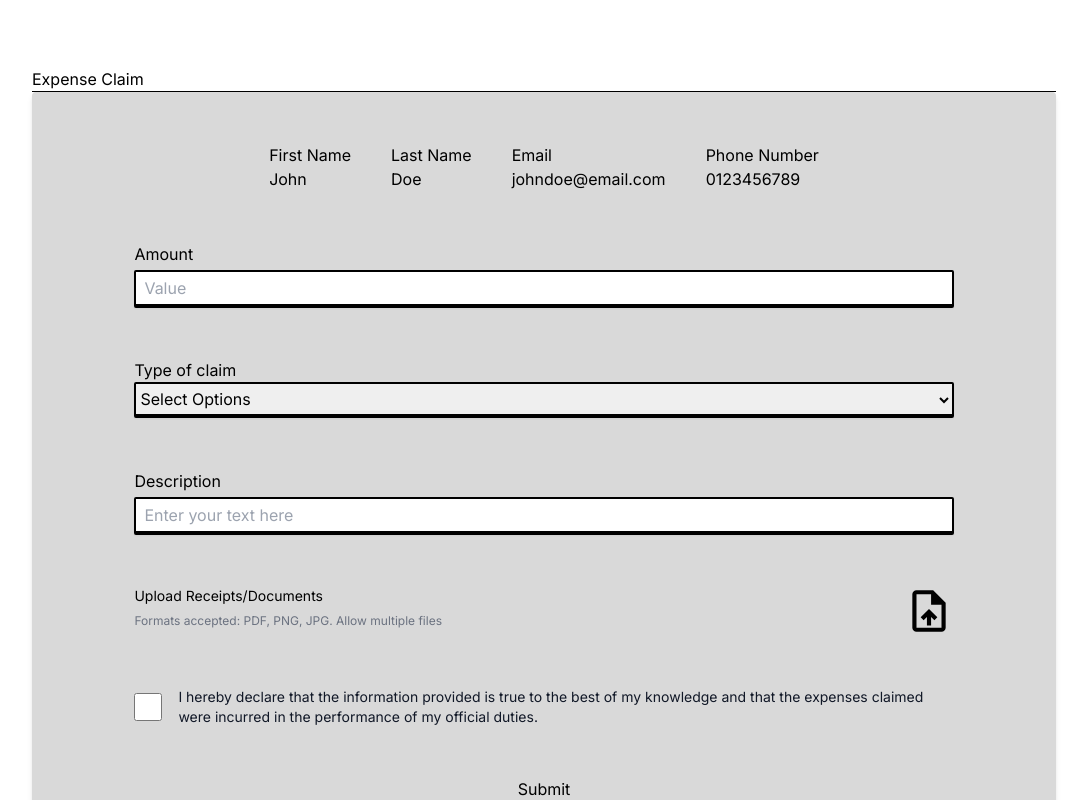
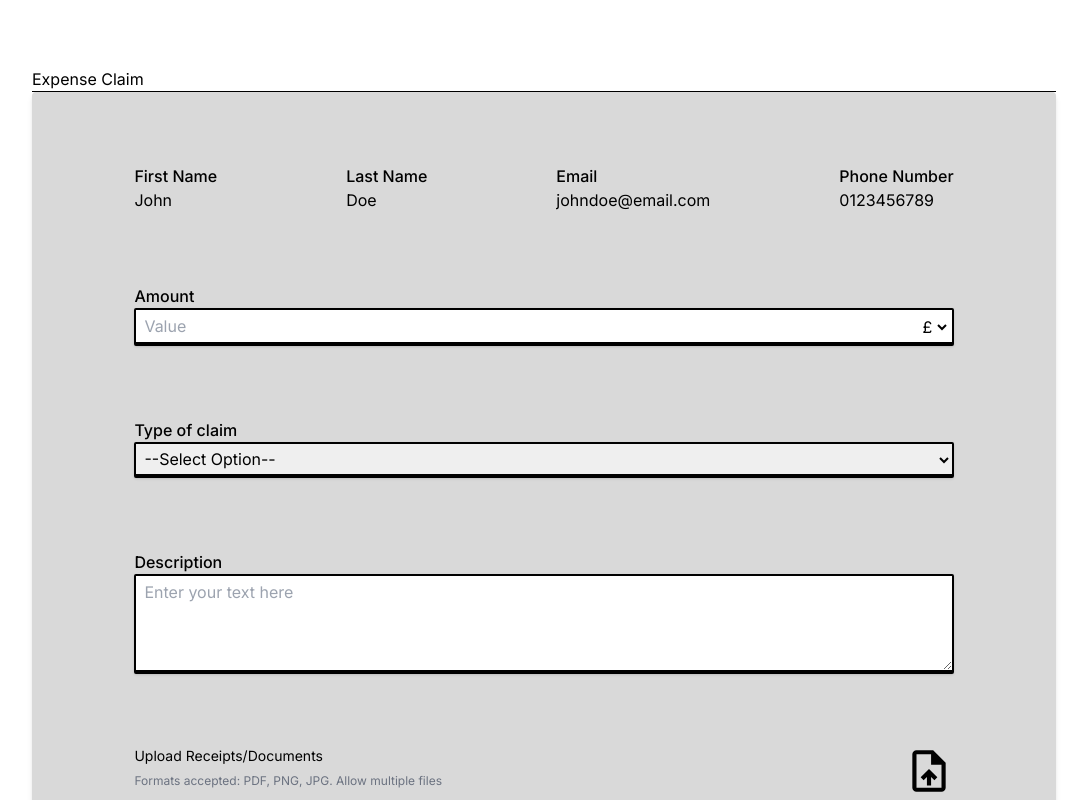
Before and after one commit to Sep-Fading/SWE_Project_Frontend, a Next.js app: page /new_claim in a window 1280 px wide. Shown: the top 800 px of the page, without its empty margins (96-1183 px from the left). Built offline with nearby package versions, Linux system fonts and the light colour scheme.

Commit message:
added expense claim

```diff
--- a/src/Components/Button.tsx
+++ b/src/Components/Button.tsx
@@ -2,12 +2,13 @@ interface ButtonProps {
   onClick?: () => void;
   text: string;
   type?: "submit" | "button" | "reset";
+  style?: string;
 }
 
-const Button = ({ onClick, text, type }: ButtonProps) => {
+const Button = ({ onClick, text, type, style }: ButtonProps) => {
   return (
     <button
-      className="my-2 rounded-sm text-center bg-fdm-gradient text-white w-[200px] h-[40px]"
+      className={`my-2 rounded-sm text-center bg-fdm-gradient text-white h-[40px] ${style}`}
       type={type}
       onClick={onClick}
     >
--- a/src/Components/ClaimInfoBox.tsx
+++ b/src/Components/ClaimInfoBox.tsx
@@ -17,9 +17,9 @@ const ClaimInfoBox = () => {
       </div>
 
       <div className="flex flex-col justify-evenly">
-        <Button text="Approve Claim" />
-        <Button text="Reject Claim" />
-        <Button text="View Description" />
+        <Button text="Approve Claim" style="w-[200px]" />
+        <Button text="Reject Claim" style="w-[200px]" />
+        <Button text="View Description" style="w-[200px]" />
       </div>
     </div>
   );
--- a/src/Components/InputField.tsx
+++ b/src/Components/InputField.tsx
@@ -19,7 +19,9 @@ const InputField = ({
 }: InputProps) => {
   return (
     <div className="flex flex-col relative">
-      <label htmlFor={label} className="mb-1">{label}</label>
+      <label htmlFor={label} className="mb-1 font-medium">
+        {label}
+      </label>
       <Image
         src={`/${icon}.svg`}
         alt="Login"
--- a/src/app/LM_pending_claims/page.tsx
+++ b/src/app/LM_pending_claims/page.tsx
@@ -1,4 +1,3 @@
-import Navigation from "@/Components/Navigation";
 import ClaimInfoBox from "@/Components/ClaimInfoBox";
 import Header from "@/Components/Header";
 
--- a/src/app/Login/forgot_password/page.tsx
+++ b/src/app/Login/forgot_password/page.tsx
@@ -55,7 +55,7 @@ const NewPassword = () => {
             handleChange={handlePasswordChange}
           />
         </div>
-        <Button type="submit" text="Reset Password" onClick={onClick} />
+        <Button type="submit" text="Reset Password" style="w-[200px]" onClick={onClick} />
       </form>
     </div>
   );
--- a/src/app/Login/page.tsx
+++ b/src/app/Login/page.tsx
@@ -60,7 +60,12 @@ const Login = () => {
             Forgot password?
           </Link>
         </div>
-        <Button type="submit" text="Login" onClick={onClick} />
+        <Button
+          type="submit"
+          text="Login"
+          onClick={onClick}
+          style="w-[200px]"
+        />
       </form>
     </div>
   );
--- a/src/app/new_claim/page.tsx
+++ b/src/app/new_claim/page.tsx
@@ -8,6 +8,7 @@ import Button from "@/Components/Button";
 
 const ExpenseClaim = () => {
   const [amount, setAmount] = useState("");
+  const [currency, setCurrency] = useState("GBP"); // ["GBP", "USD", "EUR"]
   const [type, setType] = useState("");
   const [description, setDescription] = useState("");
   const [acknowledgement, setAcknowledgement] = useState(false);
@@ -20,7 +21,9 @@ const ExpenseClaim = () => {
     setType(e.target.value);
   };
 
-  const handleDescriptionChange = (e: React.ChangeEvent<HTMLInputElement>) => {
+  const handleDescriptionChange = (
+    e: React.ChangeEvent<HTMLTextAreaElement>
+  ) => {
     setDescription(e.target.value);
   };
 
@@ -38,56 +41,83 @@ const ExpenseClaim = () => {
       <Header title="Expense Claim" />
       <form
         onSubmit={handleSubmit}
-        className="bg-[#D9D9D9] flex flex-col justify-evenly items-center rounded w-[100%] min-w-[400px] h-[95vh] shadow-md"
+        className="bg-[#D9D9D9] flex flex-col justify-evenly items-center rounded h-[125vh] shadow-md"
       >
-        <div className="flex gap-10">
+        <div className="flex justify-between w-[80%]">
           <div>
-            <h2>First Name</h2>
+            <h2 className="font-medium">First Name</h2>
             <p>John</p>
           </div>
           <div>
-            <h2>Last Name</h2>
+            <h2 className="font-medium">Last Name</h2>
             <p>Doe</p>
           </div>
           <div>
-            <h2>Email</h2>
+            <h2 className="font-medium">Email</h2>
             <p>johndoe@email.com</p>
           </div>
           <div>
-            <h2>Phone Number</h2>
+            <h2 className="font-medium">Phone Number</h2>
             <p>0123456789</p>
           </div>
         </div>
-        <div className="flex flex-col relative w-[80%]">
-          <label className="mb-1">Amount</label>
+        <div className="w-[80%]">
+          <label htmlFor="amount" className="font-medium">
+            Amount
+          </label>
+          <div className="relative">
             <input
+              id="amount"
               type="text"
               placeholder="Value"
               value={amount}
               onChange={handleAmountChange}
-            className="pl-2 border-2 border-b-4 border-black rounded-sm shadow-sm py-1"
+              className="pl-2 py-1 border-2 border-b-4 border-black rounded-sm shadow w-[100%]"
             />
+            <label htmlFor="currency" className="sr-only">
+              Currency
+            </label>
+            <select
+              id="currency"
+              name="currency"
+              onChange={(e) => setCurrency(e.target.value)}
+              value={currency}
+              className="bg-transparent absolute my-2 ml-[-35px] focus:outline-none"
+            >
+              <option value="GBP">£</option>
+              <option value="USD">$</option>
+              <option value="EUR">€</option>
+              <option value="JPY">¥</option>
+              <option value="MXN">₱</option>
+              <option value="INR">₹</option>
+              <option value="CHF">₣</option>
+            </select>
+          </div>
         </div>
         <div className="w-[80%]">
-          <label>Type of claim</label>
-          <select className="w-[100%] border-2 border-b-4 border-black rounded-sm shadow-sm py-1">
+          <label htmlFor="type" className="font-medium">
+            Type of claim
+          </label>
+          <select
+            id="type"
+            className="pl-1 py-1 border-2 border-b-4 border-black rounded-sm shadow w-[100%]"
+          >
             <option value="" disabled selected>
-              Select Options
+              --Select Option--
             </option>
-            <option value="type">Type</option>
-            <option value="type">Type</option>
-            <option value="type">Type</option>
-            <option value="type">Type</option>
+            <option value="travel">Travel</option>
+            <option value="meal">Meal</option>
+            <option value="stay">Night Stay</option>
+            <option value="gift">Gift</option>
           </select>
         </div>
-        <div className="flex flex-col relative w-[80%]">
-          <label className="mb-1">Description</label>
-          <input
-            type="text"
+        <div className="flex flex-col w-[80%]">
+          <label className="font-medium">Description</label>
+          <textarea
             placeholder="Enter your text here"
             value={description}
             onChange={handleDescriptionChange}
-            className="pl-2 border-2 border-b-4 border-black rounded-sm shadow-sm py-1"
+            className="pl-2 py-1 border-2 border-b-4 border-black rounded-sm shadow min-h-[100px]"
           />
         </div>
         <div className="grid grid-rows-2 auto-cols-auto gap-1 w-[80%]">
@@ -132,7 +162,7 @@ const ExpenseClaim = () => {
             performance of my official duties.
           </label>
         </div>
-        <Button type="submit" text="Submit" onClick={onClick} />
+        <Button type="submit" text="Submit" style="w-[80%]" onClick={onClick} />
       </form>
     </div>
   );
```
Lines whose indentation alone changed are shown as unchanged.
